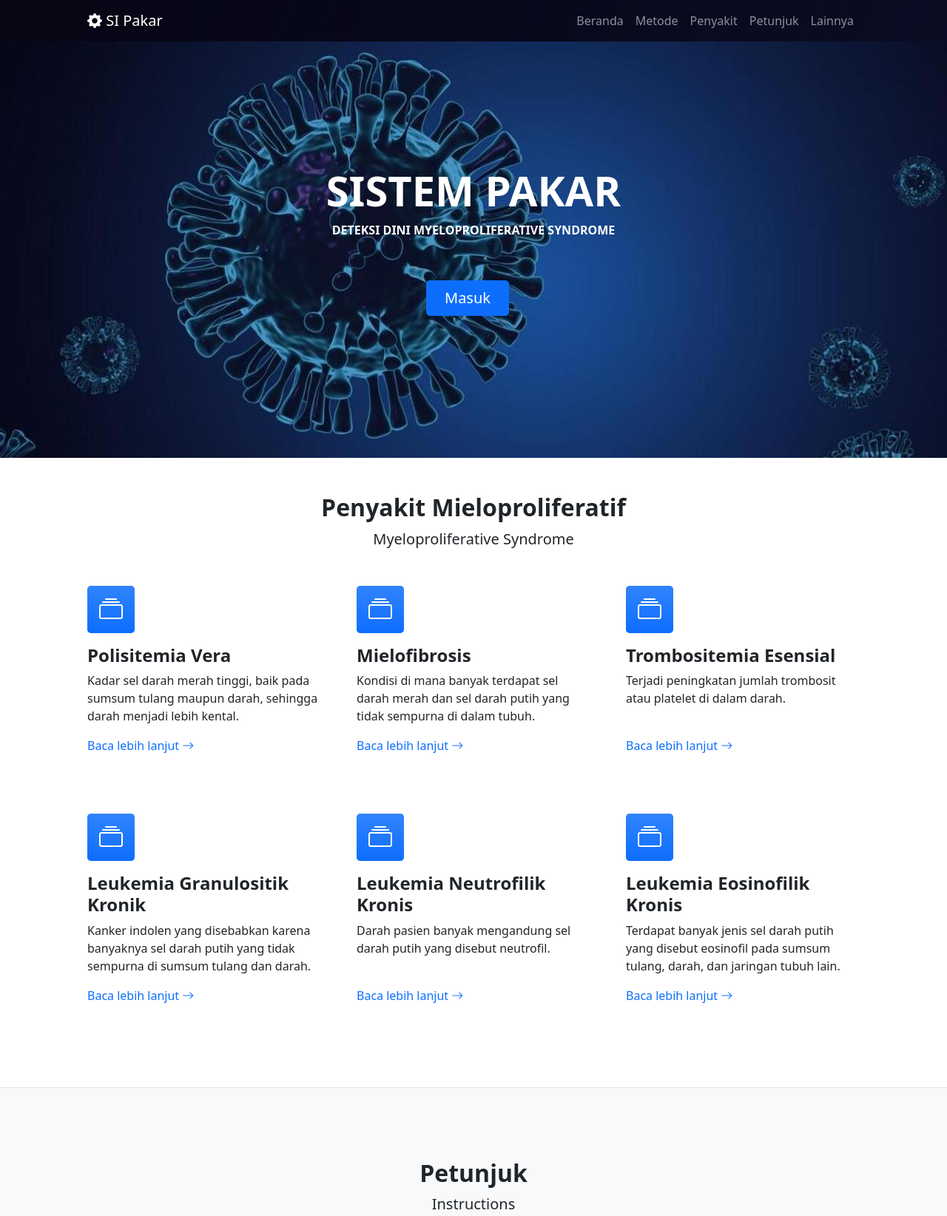
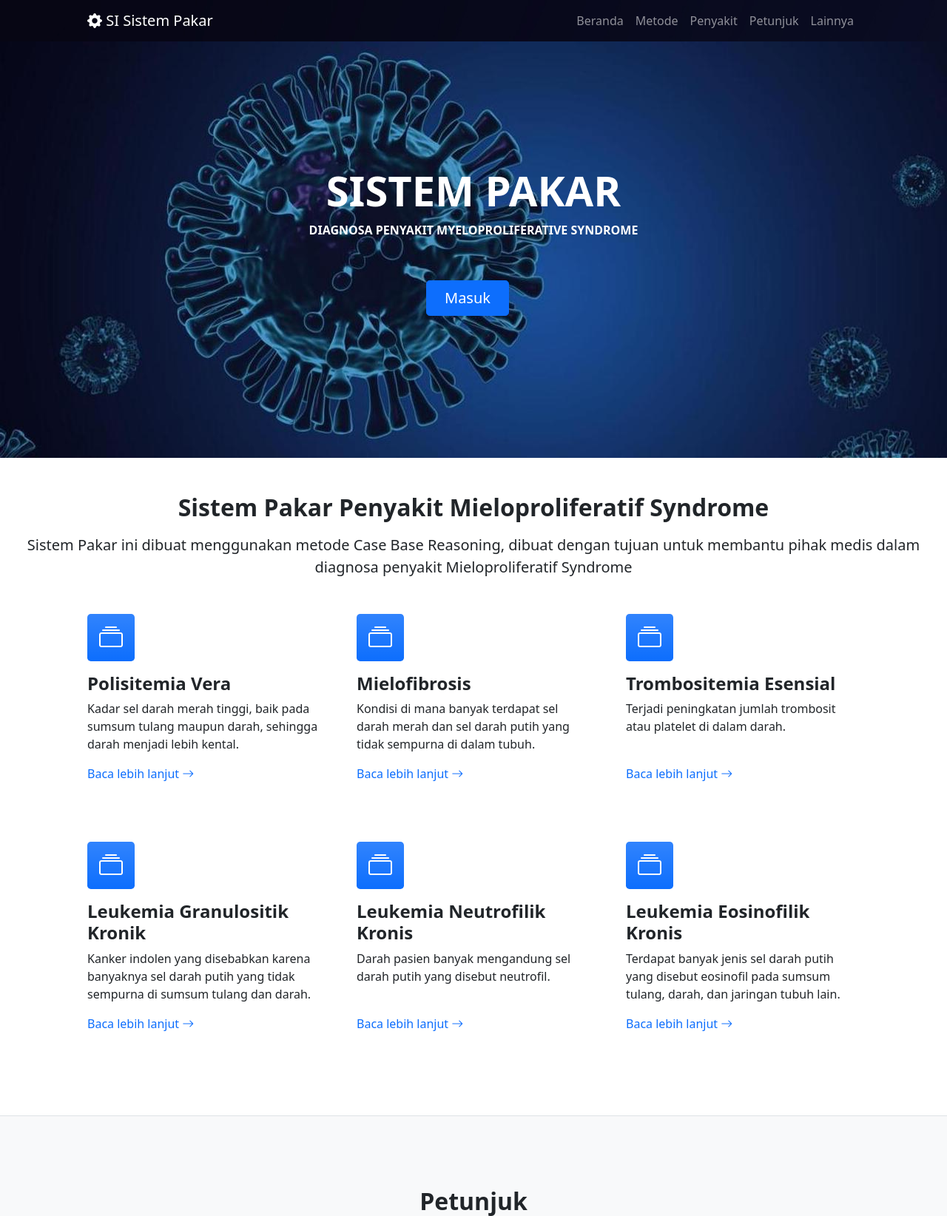
Before and after one commit to dandyIrawan/SI-Pakar_Semester6, a PHP site: page / in a window 1280 px wide. Shown: the top 1644 px of the page at 74% size. Run offline with PHP 8.4, Linux system fonts and the light colour scheme; some libraries are stand-ins or nearby versions.

Commit message:
diubah sedikit

```diff
--- a/index.php
+++ b/index.php
@@ -17,7 +17,7 @@
         <!-- Responsive navbar-->
         <nav class="navbar navbar-expand-lg navbar-dark bg-dark" style="background-image: url('assets/img/seldarah.jpg')">
             <div class="container px-5">
-                <a class="navbar-brand" href="#!"><i class="bi bi-gear-fill"></i>  SI Pakar</a>
+                <a class="navbar-brand" href="#!"><i class="bi bi-gear-fill"></i> SI Sistem Pakar</a>
                 <button class="navbar-toggler" type="button" data-bs-toggle="collapse" data-bs-target="#navbarSupportedContent" aria-controls="navbarSupportedContent" aria-expanded="false" aria-label="Toggle navigation"><span class="navbar-toggler-icon"></span></button>
                 <div class="collapse navbar-collapse" id="navbarSupportedContent">
                     <ul class="navbar-nav ms-auto mb-2 mb-lg-0">
@@ -37,7 +37,7 @@
                     <div class="col-lg-6">
                         <div class="text-center my-5"></br></br></br>
                             <h1 class="display-4 fw-bolder text-white mb-2">SISTEM PAKAR</h1>
-                            <p class="display-8 fw-bolder text-white mb-2">DETEKSI DINI MYELOPROLIFERATIVE SYNDROME</p></br></br>
+                            <p class="display-8 fw-bolder text-white mb-2">DIAGNOSA PENYAKIT MYELOPROLIFERATIVE SYNDROME</p></br></br>
                             <div class="d-grid gap-3 d-sm-flex justify-content-sm-center">
                                 <a class="btn btn-primary btn-lg px-4 me-sm-3" href="login.php">Masuk</a>
 
@@ -50,8 +50,9 @@
         <!-- Features section-->
         <section class="py-5 border-bottom" id="features">
           <div class="text-center mb-5">
-                    <h2 class="fw-bolder">Penyakit Mieloproliferatif</h2>
-                    <p class="lead mb-0">Myeloproliferative Syndrome</p>
+                    <h2 class="fw-bolder">Sistem Pakar Penyakit Mieloproliferatif Syndrome</h2>
+                    <p> </p>
+                    <p class="lead mb-0">Sistem Pakar ini dibuat menggunakan metode Case Base Reasoning, dibuat dengan tujuan untuk membantu pihak medis dalam diagnosa penyakit Mieloproliferatif Syndrome </p>
                 </div>
                 <p> <div class="container px-5 my-5">
                 <div class="row gx-5">
--- a/welcome.php
+++ b/welcome.php
@@ -55,7 +55,7 @@ header("location: about.php");
 
 
     <div class="col-sm-8 text-left" >
-      <center><h2>SISTEM PAKAR DETEKSI DINI MYELOPROLIFERATIVE SYNDROME
+      <center><h2>SISTEM PAKAR DIAGNOSA PENYAKIT MYELOPROLIFERATIVE SYNDROME
 </h2></center><br>
         <div class="panel panel-info">
                 <div class="panel-heading"></div>
```
